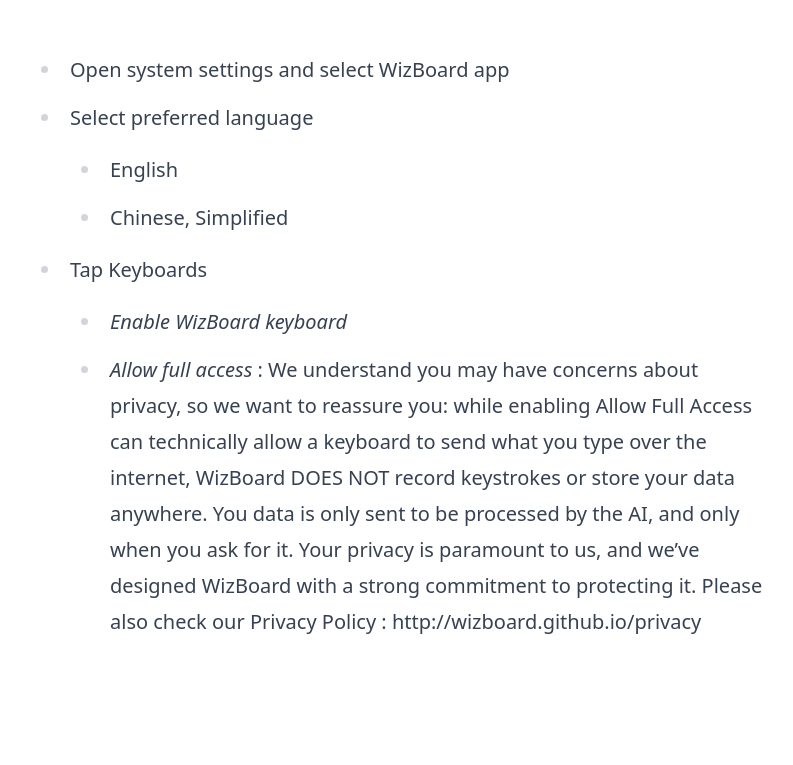
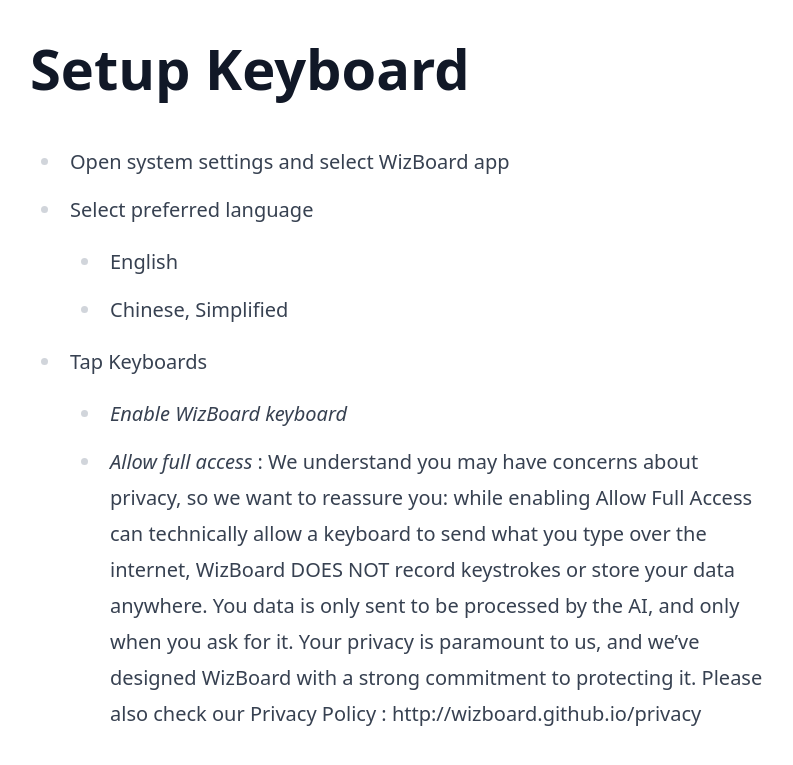
Before and after one commit to WizBoard/wizboard.github.io, a Jekyll site: the page built from docs/docs/en/setup_keyboard.md, in a window 1280 px wide. Shown: the top 765 px of the page, without its empty margins (74-867 px from the left). Built offline with Jekyll 4.4.1, drawn with Linux system fonts in a browser that asks for light colours; nearby versions of some CDN libraries.

Commit message:
Update setup_keyboard.md

```diff
--- a/docs/docs/en/setup_keyboard.md
+++ b/docs/docs/en/setup_keyboard.md
@@ -2,6 +2,8 @@
 layout: plain_content
 title: WizBoard User Manual
 ---
+# Setup Keyboard
+
 * Open system settings and select WizBoard app
 * Select preferred language
     * English
```
